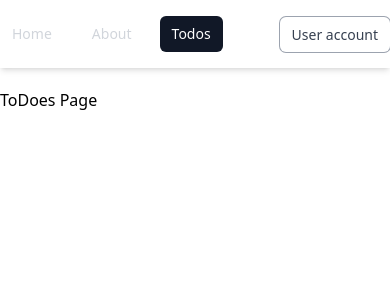
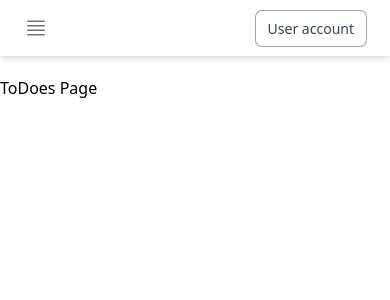
Before and after one commit to tannaznamdar/dashboard, a React (Vite) app: page /todos in a window 390 px wide. Shown: the top 300 px of the page. Built offline with nearby package versions, Linux system fonts and the light colour scheme.

Commit message:
create header menu component

```diff
--- a/src/components/Header.jsx
+++ b/src/components/header/Header.jsx
@@ -1,4 +1,6 @@
 import { NavLink } from "react-router"
+import { Bars4Icon} from "@heroicons/react/24/outline";
+import HeaderMenuItem from "./header-menu/HeaderMenuItem";
 
 export default function Header(){
 
@@ -10,23 +12,19 @@ export default function Header(){
 
     return(
         <header className="bg-white shadow-md">
-            <div className="mx-auto max-w-7xl sm:px-6 lg:px-8">
+            <div className="mx-auto max-w-7xl px-6 lg:px-8">
                 <div className="flex justify-between items-center py-4">
 
                     {/* Desktop Navigation */}
-                    <div className="flex space-x-4">
-                        {navigation.map((item)=>
-                        <NavLink key={item.name} to={item.href} className={({ isActive, isPending }) => `${isActive ? 'bg-gray-900 text-white' : 'text-gray-300 hover:bg-gray-700 hover:text-white'} rounded-md px-3 py-2 text-sm font-medium transition duration-200`}>
-                            {item.name}
-                        </NavLink>
-                        )}
-                    </div>
+                    <HeaderMenuItem  navigation={navigation}/>
 
-                    <div>
-                        <button>
+                    <button className="size-6 text-gray-500 md:hidden">
+                        <Bars4Icon />
+                    </button>
+
+                    <button>
                             <NavLink to='/dashboard' className={({ isActive, isPending }) => `${isActive ? 'bg-gray-900 text-white' : 'text-gray-700 hover:bg-gray-700 hover:text-white'} rounded-md px-3 py-2 text-sm font-medium transition duration-200 ring-1 ring-gray-400`}>  User account </NavLink>
-                        </button>
-                    </div>
+                    </button>
 
                 </div>
             </div>
--- /dev/null
+++ b/src/components/header/header-menu/HeaderMenuItem.jsx
@@ -0,0 +1,21 @@
+import { NavLink } from "react-router"
+
+export default function HeaderMenuItem({navigation}) {
+  return (
+
+    <div className="md:flex space-x-4 hidden">
+      {navigation.map((item) => (
+        <NavLink
+          key={item.name}
+          to={item.href}
+          className={({ isActive, isPending }) =>
+            `${isActive
+                ? "bg-gray-900 text-white"
+                : "text-gray-300 hover:bg-gray-700 hover:text-white"
+            } rounded-md px-3 py-2 text-sm font-medium transition duration-200`}>
+          {item.name}
+        </NavLink>
+      ))}
+    </div>
+  );
+}
--- a/src/components/layouts/PageLayout.jsx
+++ b/src/components/layouts/PageLayout.jsx
@@ -1,5 +1,5 @@
 import { Outlet } from "react-router";
-import Header from "../Header";
+import Header from "../header/Header";
 
 export default function PageLayout() {
   return (
```
